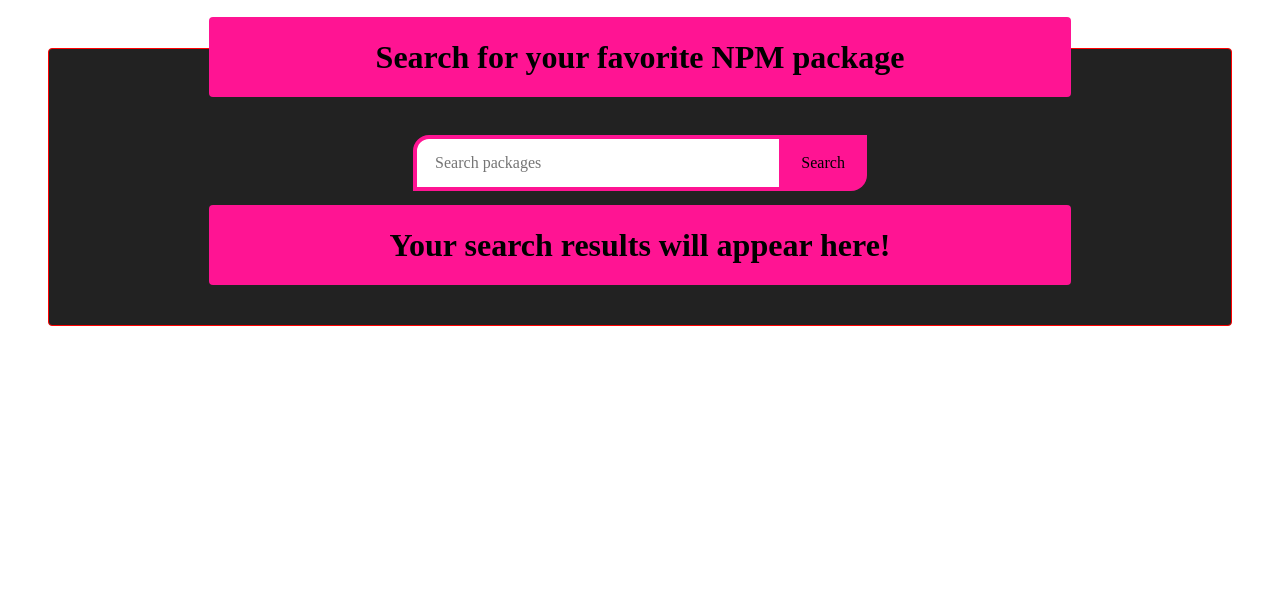
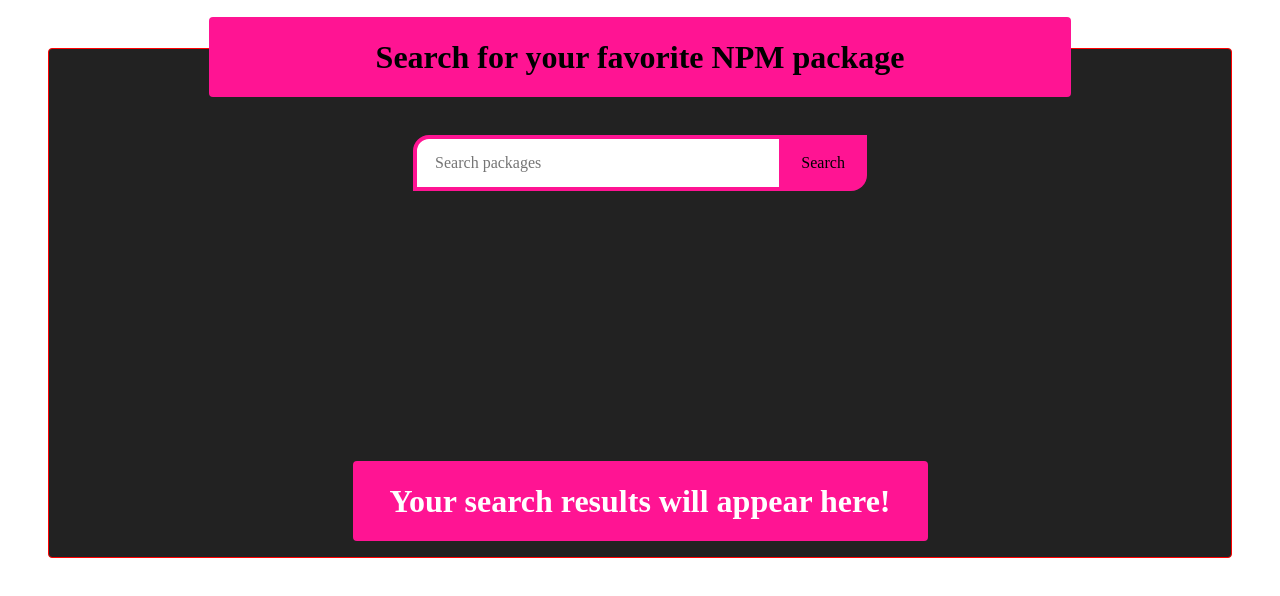
Before and after one commit to yuhcee/rtn, a React (Create React App) app: page / in a window 1280 px wide. Shown: the top 596 px of the page. Built offline with nearby package versions, Linux system fonts and the light colour scheme.

Commit message:
add style for text

```diff
--- a/src/components/RepositoriesList/Repositories.css
+++ b/src/components/RepositoriesList/Repositories.css
@@ -25,6 +25,18 @@
     display: flex;
     justify-content: center;
     align-items: center;
+}
+
+.station {
+    width: 50%;
+    background: deeppink;
+    color: white;
+    margin: 0 auto;
+    margin-top: 16rem;
+    padding: 16px 32px;
+    font-size: 2rem;
+    text-align: center;
+    border-radius: 4px;
 }
 
 .error {
```
